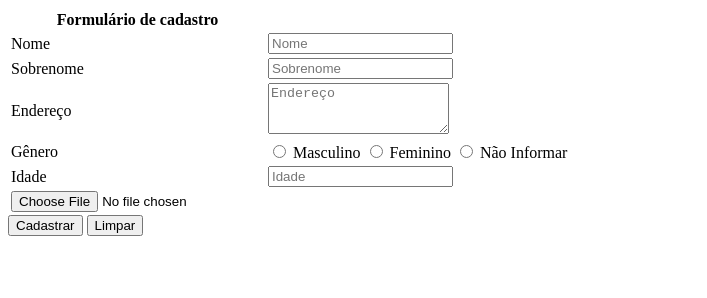
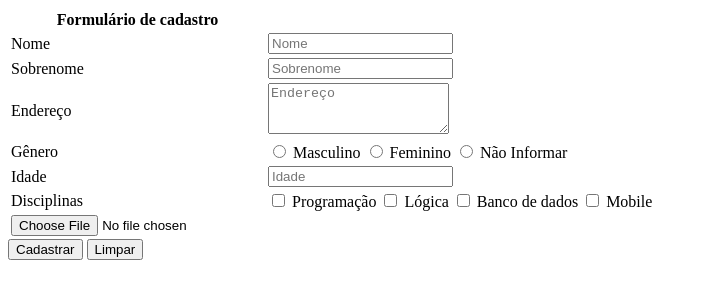
Before and after one commit to Dayane-Pereira/Transforma-Tec, a plain HTML site: page Aula 20/Formulário de login/formulário.html in a window 1280 px wide. Shown: the whole page, without its empty margins (0-707 px from the left). Drawn offline with Linux system fonts and the light colour scheme.

Commit message:
Update formulário.html

```diff
--- a/Aula 20/Formulário de login/formulário.html
+++ b/Aula 20/Formulário de login/formulário.html
@@ -32,21 +32,15 @@
             </tr>
 
 
-
-
-
-
-
-
-        <tr>
+    <tr>
             <td><label for="Gênero">Gênero</label></td>
             <td>
                 <input type="radio" name="masculino" id="masculino" placeholder="Masculino">
-                <label for="feminino">Masculino</label>
+                <label for="masculino">Masculino</label>
                 <input type="radio" name="feminino" id="feminino" placeholder="Feminino">
                 <label for="feminino">Feminino</label>
                 <input type="radio" name="naoinformar" id="naoinformar" placeholder="naoinformar">
-                <label for="feminino">Não Informar</label>
+                <label for="naoinformar">Não Informar</label>
             </td>
         </tr>
 
@@ -56,10 +50,29 @@
             <td><input type="number" name="idade" id="idade" placeholder="Idade"></td>
             </tr>
 
+        <tr>
+<td><label for="Disciplinas">Disciplinas</label> </td>
+
+<td>
+    <input type="checkbox" name="programação" id="programação">
+    <label for=" programação">Programação</label>
+
+    <input type="checkbox" name="logica" id="logica">
+    <label for="logica">Lógica</label>
+
+    <input type="checkbox" name="bancodedados" id="bancodedados">
+    <label for=" bancodedados">Banco de dados</label>
+
+    <input type="checkbox" name="mobile" id="mobile">
+    <label for="mobile">Mobile</label>
+</td>
+       </tr>
+
 
 
             <tr>
-                <td><input type="file" name="foto" id="RG" ></td></tr>
+                <td><input type="file" name="foto" id="RG" ></td>
+            </tr>
 
 
 </table>
```
